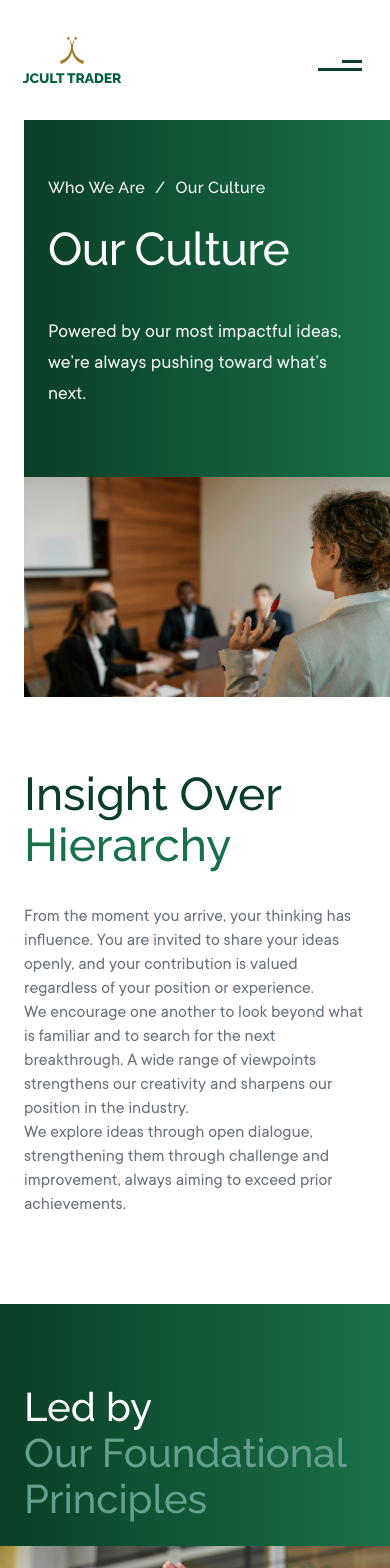
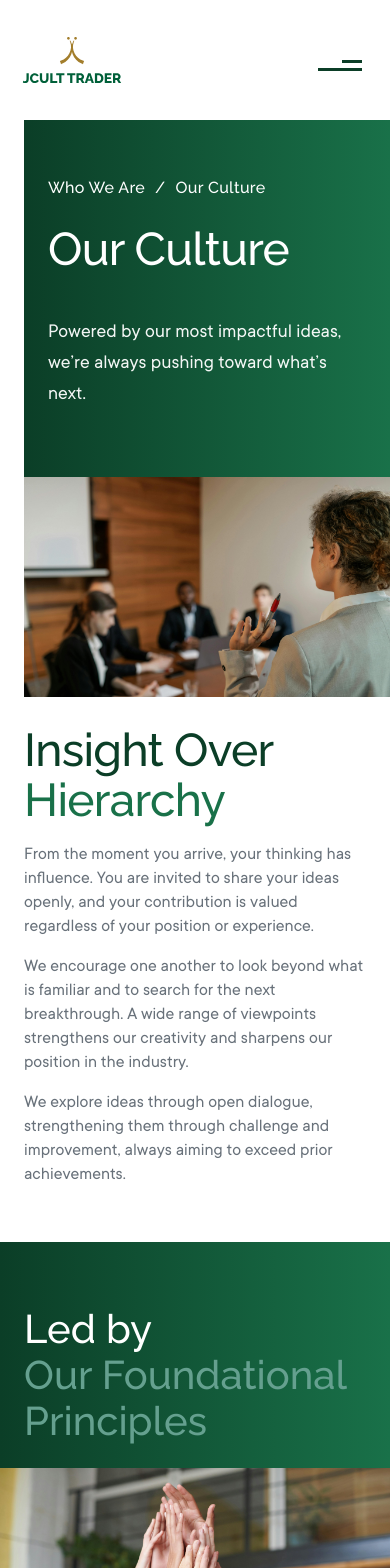
Before and after one commit to CodeWhiz-101/Jcult, a Next.js app: page /who-we-are/our-culture in a window 390 px wide. Shown: the top 1568 px of the page. Built offline with nearby package versions, Linux system fonts and the light colour scheme.

Commit message:
chore: force vercel rebuild

```diff
--- a/src/app/who-we-are/our-culture/page.tsx
+++ b/src/app/who-we-are/our-culture/page.tsx
@@ -31,7 +31,7 @@ useEffect(() => {
       <main className="pt-20">
 
 {/* ================= HERO ================= */}
-<section className="relative mb-12 md:mb-32 overflow-visible">
+<section className="relative mb-0 md:mb-32 overflow-visible">
   <div className="relative bg-primary ml-6 md:ml-10 lg:ml-14">
 
     <div className="relative h-auto md:h-[648px] lg:h-[688px]">
@@ -153,19 +153,23 @@ useEffect(() => {
 
 
         {/* ================= INSIGHT SECTION ================= */}
-        <section className="py-6 md:py-8 lg:py-16 mb-16">
+        <section className="hidden md:block py-6 md:py-8 lg:py-16 mb-16">
+          {/* MOBILE SPACING MATCH (Citadel-style) */}
+
           <div className="container-responsive">
             <div className="flex flex-col md:flex-row items-start gap-4 md:gap-0">
 
               <div className="flex-1 mb-4 md:mb-6 lg:mb-0">
                 <FadeLeft>
-                  <h2
+               <h2
   className="
     font-brand
     text-[46px] md:text-[50px] lg:text-[56px]
     leading-[1.12]
+    mt-6 md:mt-0
   "
 >
+
   <span className="block font-medium text-[var(--brand-green-1)]">
     Insight Over
   </span>
@@ -202,12 +206,62 @@ useEffect(() => {
             </div>
           </div>
         </section>
+        {/* ================= INSIGHT SECTION — MOBILE ================= */}
+<section className="md:hidden mt-[28px] mb-14">
+
+  <div className="px-6">
+
+    {/* TITLE */}
+    <h2
+      className="
+        font-brand
+        text-[46px]
+        leading-[1.1]
+        tracking-[-0.015em]
+      "
+    >
+      <span className="block font-medium text-[var(--brand-green-1)]">
+        Insight Over
+      </span>
+      <span className="block font-medium text-[var(--brand-green-2)]">
+        Hierarchy
+      </span>
+    </h2>
+
+    {/* BODY */}
+    <div className="mt-4 space-y-4">
+      <p className="text-section-content color-grey leading-[24px]">
+        From the moment you arrive, your thinking has influence. You are invited to share your
+        ideas openly, and your contribution is valued regardless of your position or experience.
+      </p>
+
+      <p className="text-section-content color-grey leading-[24px]">
+        We encourage one another to look beyond what is familiar and to search for the next
+        breakthrough. A wide range of viewpoints strengthens our creativity and sharpens our
+        position in the industry.
+      </p>
+
+      <p className="text-section-content color-grey leading-[24px]">
+        We explore ideas through open dialogue, strengthening them through challenge and
+        improvement, always aiming to exceed prior achievements.
+      </p>
+    </div>
+
+  </div>
+</section>
+
 
         {/* ================= CORE VALUES ================= */}
         <CoreValuesSection />
+        {/* ================= HQ SECTION ================= */}
+        {/* MOBILE SPACER — keeps green intact */}
+
+
 
         {/* ================= HQ SECTION ================= */}
-        <section className="mt-12 pt-4 pb-8 md:mt-0 md:py-8 lg:py-16 container-responsive">
+        <section className="pt-4 pb-8 translate-y-[12px] md:translate-y-0 md:pt-0 md:py-8 lg:py-16 container-responsive">
+
+
           <div className="flex flex-col md:flex-row items-start">
 
             <div className="flex-1 mb-6 md:mb-0">
--- a/src/components/features/CoreValuesSection.tsx
+++ b/src/components/features/CoreValuesSection.tsx
@@ -32,7 +32,7 @@ export default function CoreValuesSection() {
   ];
 
   return (
-    <section className="bg-primary text-white py-20 relative overflow-visible">
+    <section className="bg-primary text-white pt-[64px] pb-[56px] md:py-20 relative overflow-visible">
       {/* HERO SECTION — MOBILE ONLY */}
 <div className="md:hidden px-6 pt-0">
 
```
Also changed, not shown: 1 other file (tests, documents, lock files or other folders).
